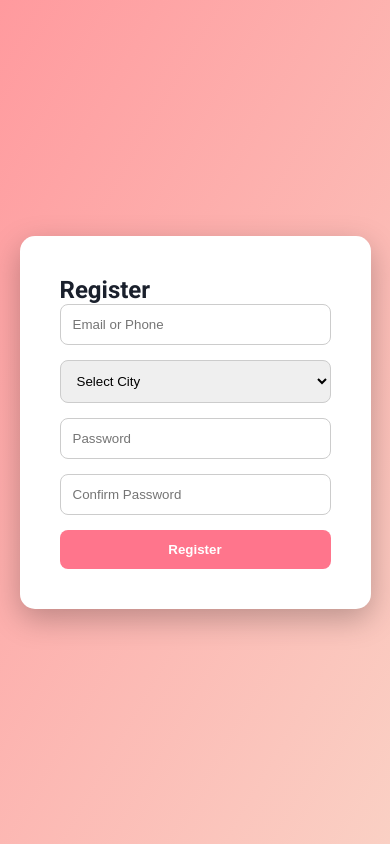
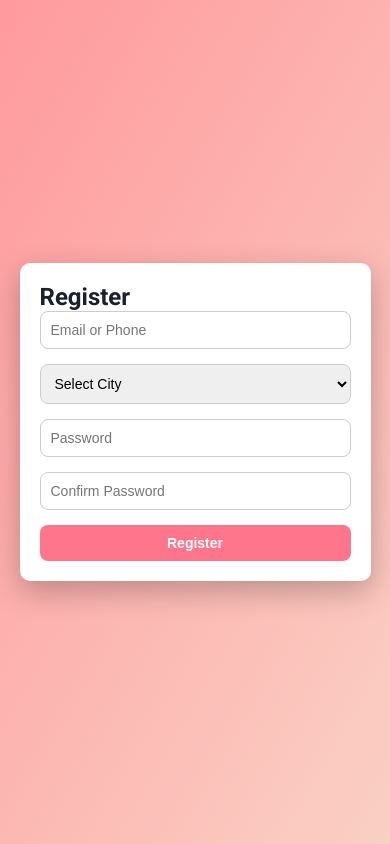
Before and after one commit to SheikhMahmudArman/donorlink, a React (Create React App) app: page /register in a window 390 px wide. Built offline with nearby package versions, Linux system fonts and the light colour scheme; the HTML template or start-up script is replaced by a standard one.

Commit message:
add responsive in Login and Register page

```diff
--- a/src/styles/Login.css
+++ b/src/styles/Login.css
@@ -40,3 +40,28 @@
   color: #66a6ff;
   cursor: pointer;
 }
+
+
+
+@media (max-width: 768px) {
+  .login-card {
+    padding: 30px;
+  }
+}
+
+@media (max-width: 480px) {
+  .login-card {
+    padding: 20px;
+    border-radius: 10px;
+  }
+
+  .login-card input,
+  .login-card button {
+    padding: 10px;
+    font-size: 14px;
+  }
+
+  .switch-link {
+    font-size: 14px;
+  }
+}
--- a/src/styles/Register.css
+++ b/src/styles/Register.css
@@ -34,3 +34,25 @@
   font-weight: bold;
   cursor: pointer;
 }
+
+
+
+@media (max-width: 768px) {
+  .register-card {
+    padding: 30px;
+  }
+}
+
+@media (max-width: 480px) {
+  .register-card {
+    padding: 20px;
+    border-radius: 10px;
+  }
+
+  .register-card input,
+  .register-card select,
+  .register-card button {
+    padding: 10px;
+    font-size: 14px;
+  }
+}
```
